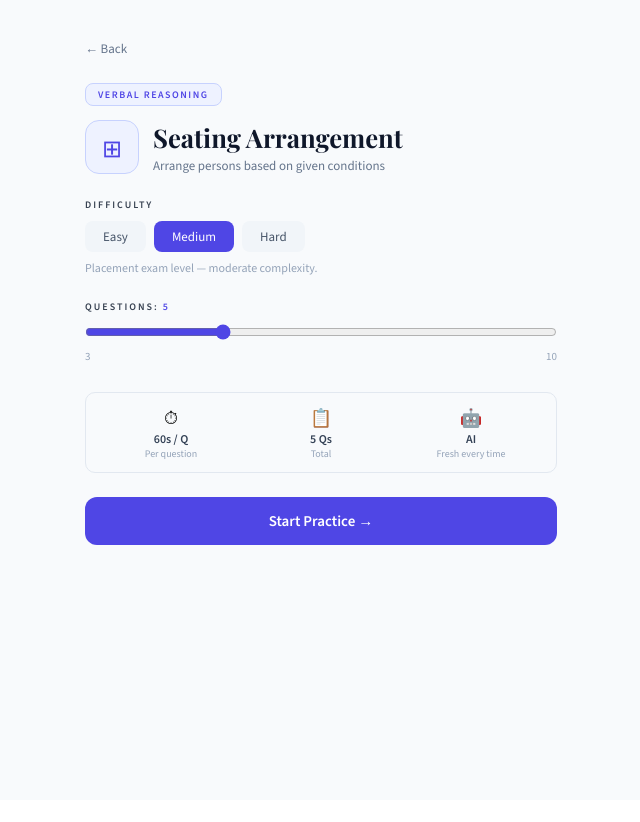
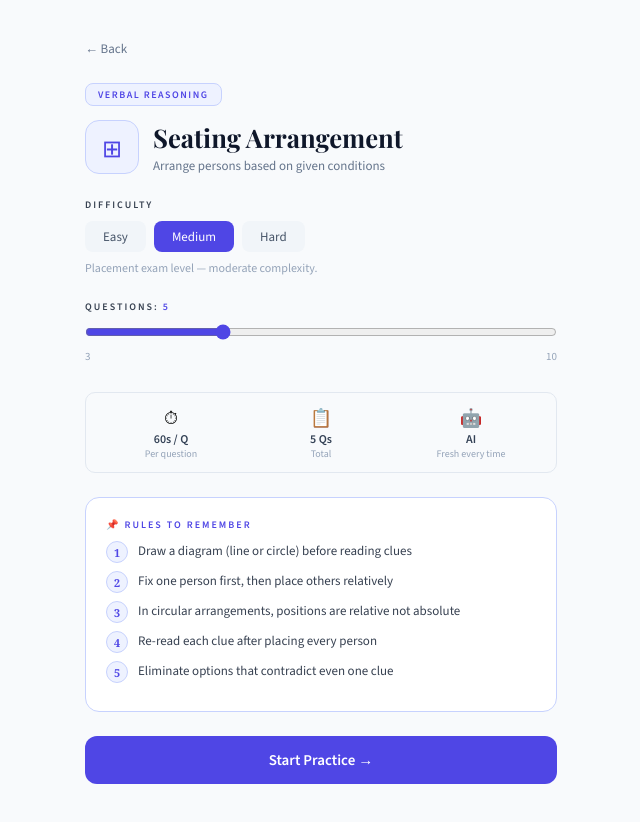
Before and after one commit to SivaSatwikaKothaluru/reasoning-practice, a Next.js app: page / in a window 1280 px wide. Both pictures are taken after a click on the element 385 px from the left and 393 px from the top of the page. Shown: the whole page, without its empty margins (319-959 px from the left). Before the commit the page ends 800 px from the top, so only its background shows below. Built offline with nearby package versions, Linux system fonts and the light colour scheme.

Commit message:
Add rules box to config screen

```diff
--- a/src/components/ReasoningPractice.js
+++ b/src/components/ReasoningPractice.js
@@ -436,6 +436,19 @@ export default function ReasoningPractice() {
               </div>
             ))}
           </div>
+          {selectedCat?.rules && (
+  <div style={{ background: "white", border: `1.5px solid ${sectionData.borderColor}`, borderRadius: 14, padding: "1.25rem", marginBottom: "1.5rem" }}>
+    <div style={{ fontFamily: "'Source Sans 3',sans-serif", fontSize: 10, fontWeight: 700, color: sectionData.color, letterSpacing: 2, textTransform: "uppercase", marginBottom: 10 }}>
+      📌 Rules to Remember
+    </div>
+    {selectedCat.rules.map((rule, i) => (
+      <div key={i} style={{ display: "flex", alignItems: "flex-start", gap: 10, marginBottom: 8 }}>
+        <span style={{ width: 22, height: 22, borderRadius: "50%", background: sectionData.lightBg, border: `1px solid ${sectionData.borderColor}`, display: "flex", alignItems: "center", justifyContent: "center", fontSize: 11, fontWeight: 700, color: sectionData.color, flexShrink: 0 }}>{i + 1}</span>
+        <span style={{ fontFamily: "'Source Sans 3',sans-serif", fontSize: 13, color: "#374151", lineHeight: 1.6 }}>{rule}</span>
+      </div>
+    ))}
+  </div>
+)}
 
           {error && <div style={{ color: "#dc2626", fontSize: 13, fontFamily: "'Source Sans 3',sans-serif", marginBottom: 10 }}>{error}</div>}
 
```
